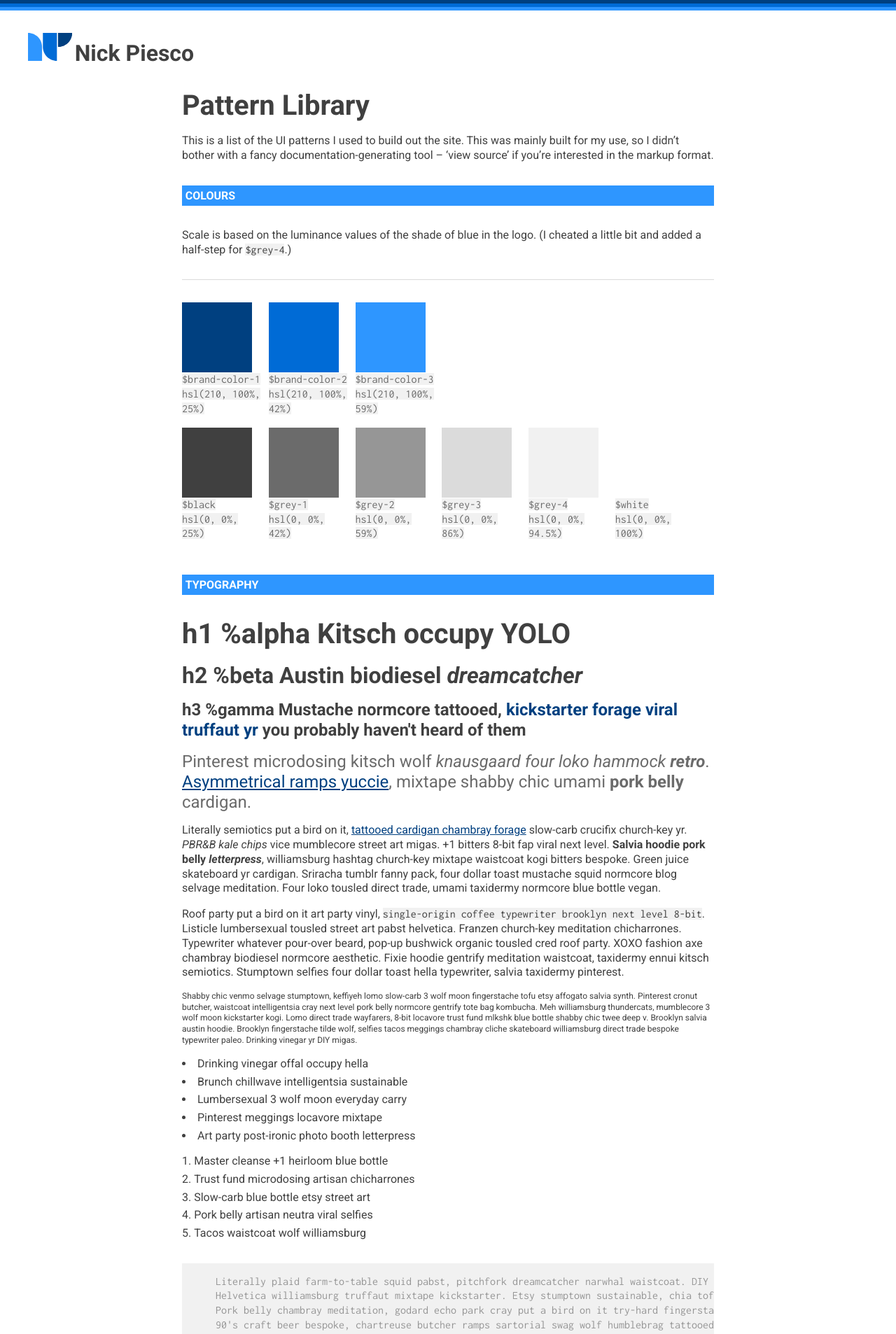
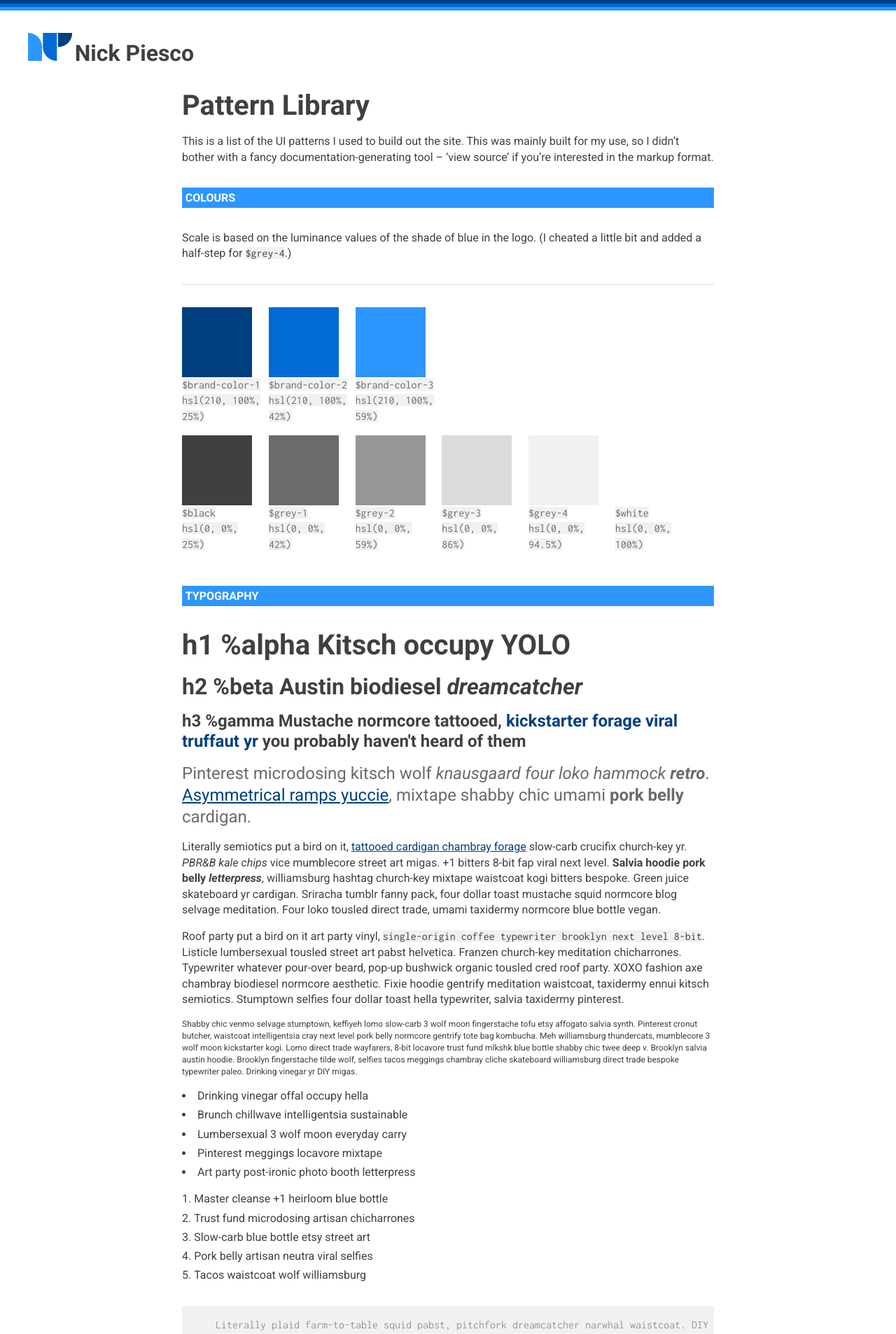
Before and after one commit to nickpiesco/nick-piesco, a Jekyll site: the page built from pattern-library.html, in a window 1280 px wide. Shown: the top 1906 px of the page at 70% size. Built offline with Jekyll 4.4.1, drawn with Linux system fonts in a browser that asks for light colours.

Commit message:
Loosened up line spacing

```diff
--- a/_includes/scss/global/_typography.scss
+++ b/_includes/scss/global/_typography.scss
@@ -2,13 +2,13 @@
   color: $text-color;
   font-family: 'Roboto', sans-serif;
   font-size: 16px;
-  line-height: 1.3;
+  line-height: 1.4;
 }
 
 %highlight-text {
   color: $sub-text-color;
   font-size: 24px;
-  line-height: 1.2;
+  line-height: 1.3;
 }
 
 %heading {
```
